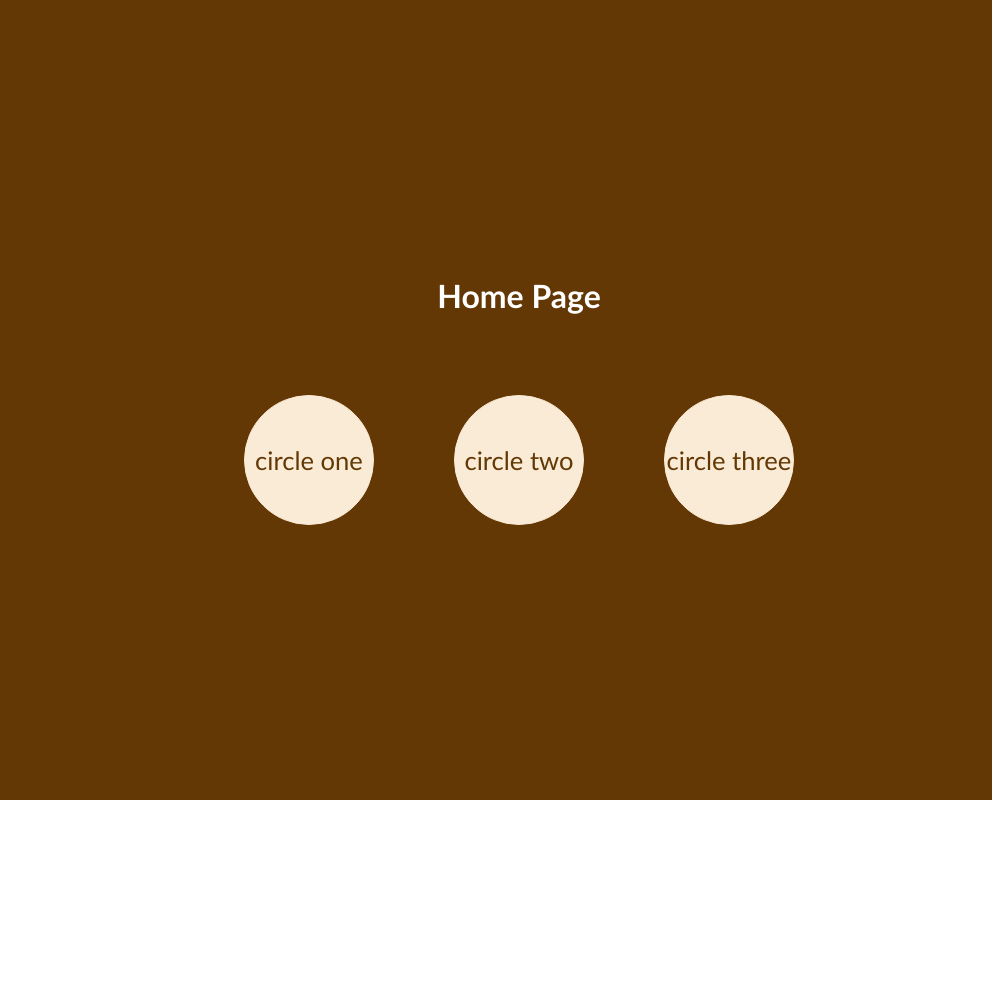
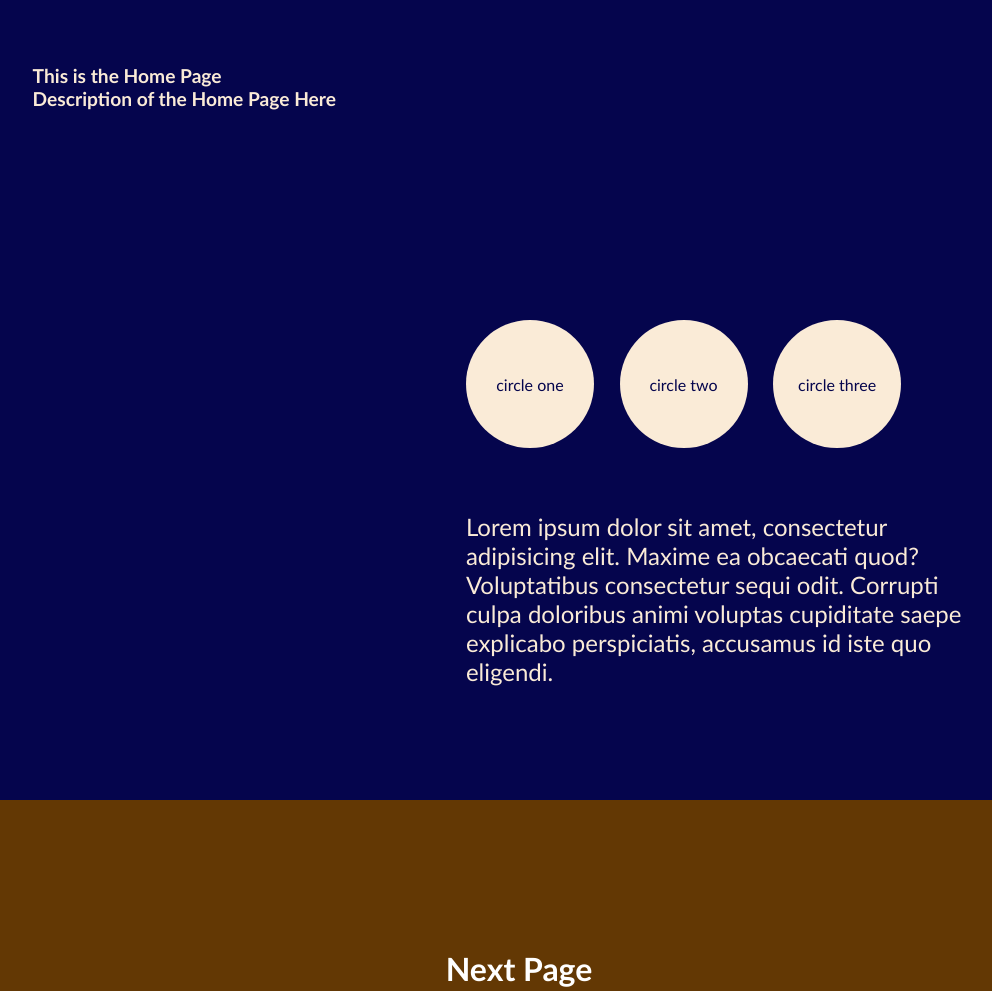
Before and after one commit to courthub74/PortfolioDynamic, a plain HTML site: page index.html in a window 1280 px wide. Shown: the top 991 px of the page, without its empty margins (121-1113 px from the left). Before the commit the page ends 800 px from the top, so only its background shows below. Drawn offline with Linux system fonts and the light colour scheme.

Commit message:
top page is normal

```diff
--- a/index.html
+++ b/index.html
@@ -11,13 +11,47 @@
 <body>
 
     <div class="container">
+
         <div class="home">
-            <h1>Home Page</h1>
+            <div class="grid-container">
+
+                <div class="header">
+                    <p id="header">This is the Home Page</p>
+                    <p id="para">Description of the Home Page Here</p>
+                </div>
+
+                <div class="circles">
+                    <div class="circle">circle one</div>
+                    <div class="circle">circle two</div>
+                    <div class="circle">circle three</div>
+                </div>
+
+                <div class="para">Lorem ipsum dolor sit amet, consectetur adipisicing elit.
+                    Maxime ea obcaecati quod? Voluptatibus consectetur sequi odit. Corrupti
+                    culpa doloribus animi voluptas
+                    cupiditate saepe explicabo perspiciatis,
+                    accusamus id iste quo eligendi.
+                </div>
+
+                <!-- <div class="bigcircle">Big Circle</div> -->
+            </div>
+        </div>
+
+
+        <div class="next">
+            <h1>Next Page</h1>
+
             <div class="circles">
                 <div class="circle">circle one</div>
                 <div class="circle">circle two</div>
                 <div class="circle">circle three</div>
             </div>
+
+            <div class="para">Lorem ipsum dolor sit amet, consectetur adipisicing elit.
+                Maxime ea obcaecati quod? Voluptatibus consectetur sequi odit. Corrupti
+                culpa doloribus animi voluptas
+                cupiditate saepe explicabo perspiciatis,
+                accusamus id iste quo eligendi.</div>
         </div>
     </div>
 
--- a/style.scss
+++ b/style.scss
@@ -4,6 +4,55 @@
     body {
         .container {
             .home {
+                height: 100vh;
+                background-color: rgb(5, 5, 77);
+                color: antiquewhite;
+                .grid-container {
+                    display: grid;
+                    .header {
+                        grid-column: 1;
+                        grid-row: 2;
+                        font-size: 1.5vw;
+                        font-weight: bold;
+                        margin: 8vh 0 0 12vw;
+                    }
+                    .circles {
+                        grid-column: 2;
+                        grid-row: 2;
+                        display: flex;
+                        gap: 2vw;
+                        margin: 40vh 10vw 5vw 0;
+                        .circle {
+                            background-color: antiquewhite;
+                            color: rgb(5, 5, 77);
+                            width: 10vw;
+                            height: 10vw;
+                            border-radius: 50%;
+                            display: flex;
+                            align-items: center;
+                            justify-content: center;
+                        }
+                    }
+                    .para {
+                        grid-column: 2;
+                        grid-row: 3;
+                        width: 40vw;
+                        font-size: 3vh;
+                    }
+                    .bigcircle {
+                        grid-column: 2;
+                        // grid-row: 3 / span 1;
+                        border: 1px solid antiquewhite;
+                        border-radius: 50%;
+                        width: 20vw;
+                        height: 20vw;
+                        display: flex;
+                        align-items: center;
+                        justify-content: center;
+                    }
+                }
+            }
+            .next {
                 height: 100vh;
                 background-color: rgb(99, 56, 4);
                 color: white;
@@ -28,6 +77,11 @@
                         background-color: antiquewhite;
                     }
                 }
+                .para {
+                    width: 40vw;
+                    margin: 10vh 0 0 0;
+                    font-size: 3vh;
+                }
             }
         }
     }
```
Also changed, not shown: style.css, 1 other file.
